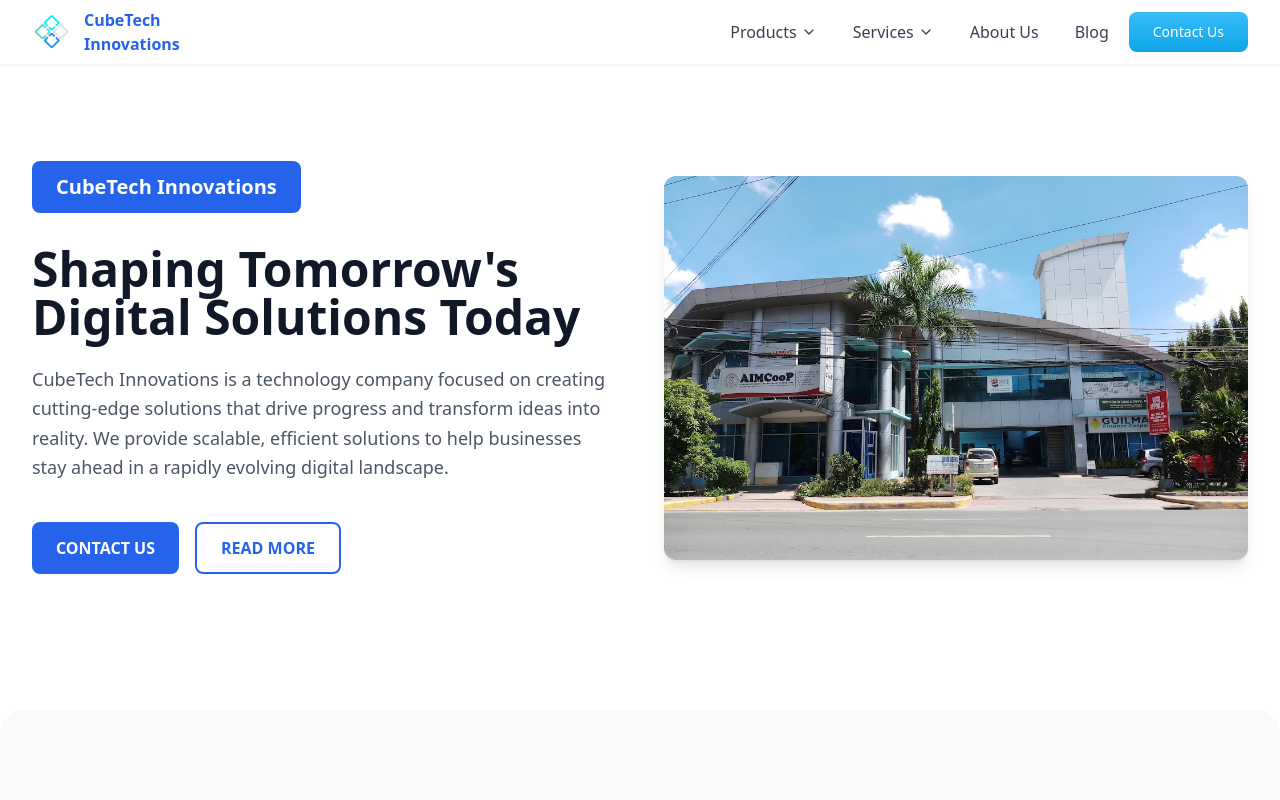
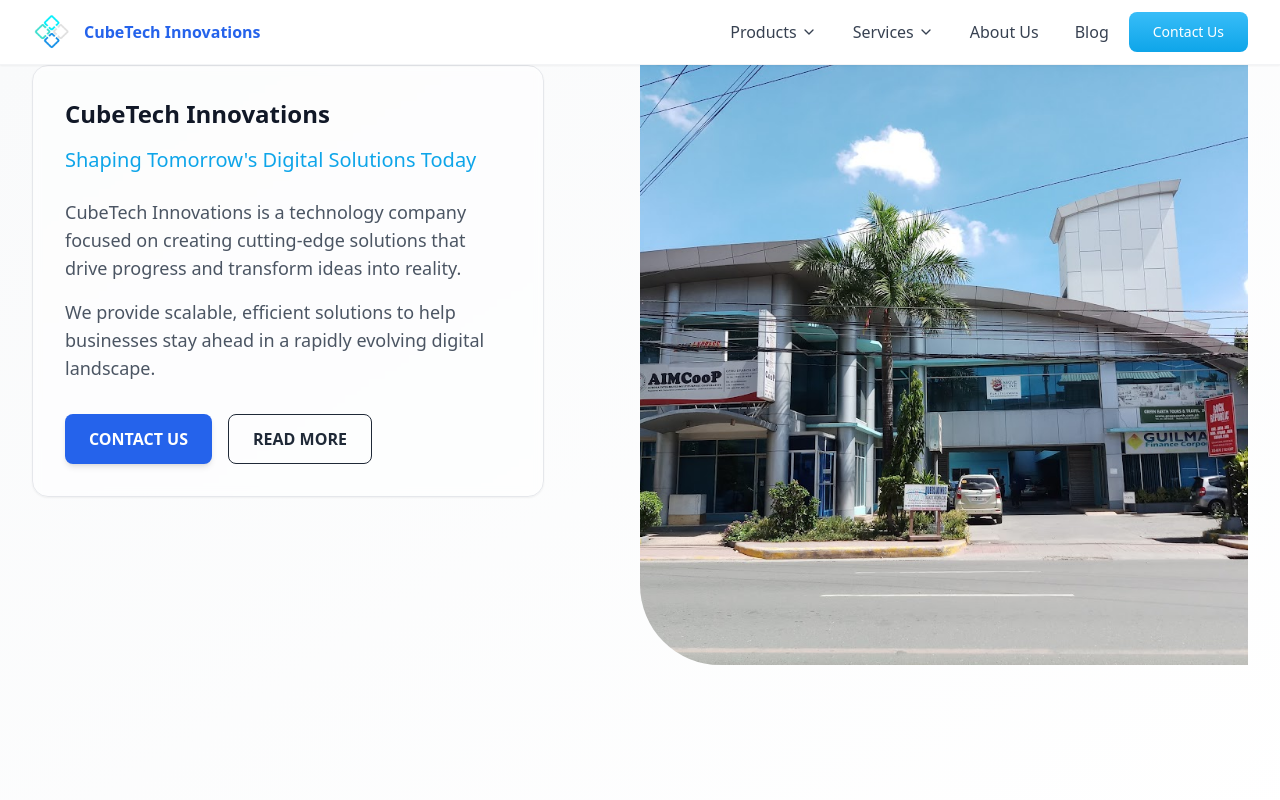
Before and after one commit to KWilanF/Fegarido-WebDev-HomePage, a React (Create React App) app: page / in a window 1280 px wide. Shown: the top 800 px of the page. Built offline with nearby package versions, Linux system fonts and the light colour scheme.

Commit message:
update the files that changes

```diff
--- a/src/App.js
+++ b/src/App.js
@@ -3,10 +3,11 @@ import Header from './components/Header';
 import Footer from './components/Footer';
 import Home from './components/Home';
 
+
 function App() {
   return (
     <div className="min-h-screen bg-gray-50">
-      <Header />
+     <Header />
       <Home />
       <Footer />
     </div>
--- a/src/components/Footer.js
+++ b/src/components/Footer.js
@@ -4,7 +4,7 @@ const Footer = () => {
   const currentYear = new Date().getFullYear();
 
   return (
-    <footer className="py-8 border-t border-gray-200">
+    <footer className="py-8 border-t bg-gray-300">
       <div className="container mx-auto px-4">
         {/* Top row with copyright and newsletter */}
         <div className="flex flex-col md:flex-row justify-between items-center mb-8 gap-4">
--- a/src/components/Header.js
+++ b/src/components/Header.js
@@ -39,7 +39,7 @@ const Header = () => {
   };
 
   return (
-    <header className="sticky top-0 z-50 w-full bg-white/90 backdrop-blur-md border-b border-gray-100 shadow-sm">
+    <header className="sticky top-0 z-50 w-full  bg-white backdrop-blur-md border-b border-gray-100 shadow-sm">
       <div className="container mx-auto px-4 sm:px-6 lg:px-8">
         <div className="flex items-center justify-between h-16">
 
@@ -52,9 +52,9 @@ const Header = () => {
             />
             <div>
               <h1 className="text-1xl font-bold bg-gradient-to-r from-blue-600 to-blue-600 bg-clip-text text-transparent">
-                CubeTech
+                CubeTech Innovations
               </h1>
-              <p className="text-1xl font-bold bg-gradient-to-r from-blue-600 to-blue-600 bg-clip-text text-transparent">Innovations</p>
+
             </div>
           </div>
 
--- a/src/components/Home.js
+++ b/src/components/Home.js
@@ -1,41 +1,53 @@
 import React from 'react';
 import heroImage from '../assets/img.jpg';
+
 
 
 const Home = () => {
   return (
     <div className="min-h-screen bg-white">
-      {/* Section 1: Hero Section */}
-      <section className="py-16 md:py-24 px-4 md:px-8 max-w-7xl mx-auto">
-        <div className="flex flex-col lg:flex-row items-center justify-between gap-12">
-          <div className="lg:w-1/2">
+  <section className="min-h-screen flex items-start bg-gradient-to-br from-gray-50 to-white">
+  <div className="max-w-7xl mx-auto px-6 lg:px-8 w-full flex flex-col lg:flex-row items-start justify-between">
+
+    {/* Left Container - All text content */}
+    <div className="lg:w-1/2 flex flex-col justify-center">
+  {/* Container for all text content */}
+  <div className="max-w-lg  p-8 mt-50 bg-white/50 backdrop-blur-sm rounded-2xl border border-gray-200 shadow-sm">
+    <h1 className="text-2xl lg:text-2xl font-bold text-gray-900 mb-4 leading-tight">
+      CubeTech Innovations
+    </h1>
+
+    <h2 className="text-xl lg:text-1xl text-sky-500 mb-6 font-medium">
+      Shaping Tomorrow's Digital Solutions Today
+    </h2>
+
     <div className="mb-8">
-              <div className="bg-blue-600 text-white px-6 py-3 rounded-lg font-bold text-xl inline-block">
-                CubeTech Innovations
+      <p className="text-base lg:text-lg text-gray-600 mb-4 leading-relaxed">
+        CubeTech Innovations is a technology company focused on creating cutting-edge solutions that drive progress and transform ideas into reality.
+      </p>
+      <p className="text-base lg:text-lg text-gray-600 leading-relaxed">
+        We provide scalable, efficient solutions to help businesses stay ahead in a rapidly evolving digital landscape.
+      </p>
     </div>
-            </div>
-            <h1 className="text-4xl md:text-5xl font-bold text-gray-900 mb-6 leading-tight">
-              Shaping Tomorrow's Digital Solutions Today
-            </h1>
-            <p className="text-lg text-gray-600 mb-8 leading-relaxed">
-              CubeTech Innovations is a technology company focused on creating cutting-edge solutions that drive progress and transform ideas into reality. We provide scalable, efficient solutions to help businesses stay ahead in a rapidly evolving digital landscape.
-            </p>
-            <div className="flex flex-wrap gap-4 mt-10">
-              <button className="bg-blue-600 hover:bg-blue-700 text-white font-semibold px-6 py-3 rounded-lg transition duration-300">
+
+    {/* Button Container - matches screenshot spacing */}
+    <div className="flex flex-col sm:flex-row gap-4">
+      <button className="bg-blue-600 hover:bg-blue-700 text-white font-semibold px-6 py-3 rounded-lg transition duration-300 text-base shadow-md hover:shadow-lg">
         CONTACT US
       </button>
-              <button className="border-2 border-blue-600 text-blue-600 hover:bg-blue-50 font-semibold px-6 py-3 rounded-lg transition duration-300">
+      <button className="border border-gray-800 text-gray-800 hover:bg-gray-50 font-semibold px-6 py-3 rounded-lg transition duration-300 text-base">
         READ MORE
       </button>
     </div>
   </div>
+</div>
 
-          {/* Hero Image */}
+    {/* Right Container - Image only */}
     <div className="lg:w-1/2">
       <img
         src={heroImage}
-              alt="CubeTech Solutions"
-              className="rounded-xl h-80 md:h-96 w-full object-cover shadow-lg"
+        alt="CubeTech Digital Solutions"
+        className="w-full h-[500px] lg:h-[600px] object-cover rounded-bl-[40px] lg:rounded-bl-[80px]"
       />
     </div>
   </div>
```
Lines whose indentation alone changed are shown as unchanged.
